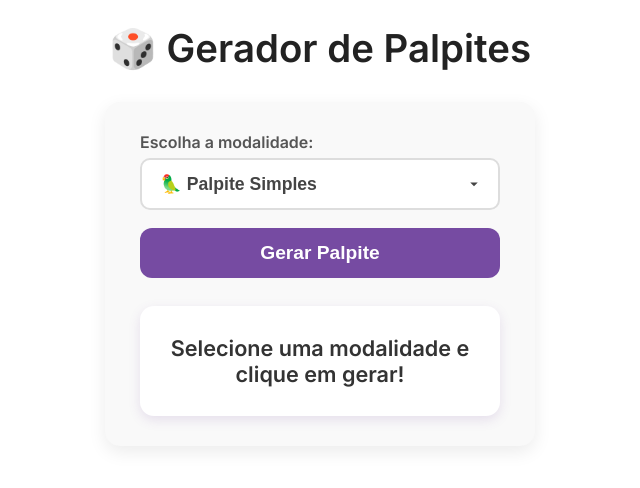
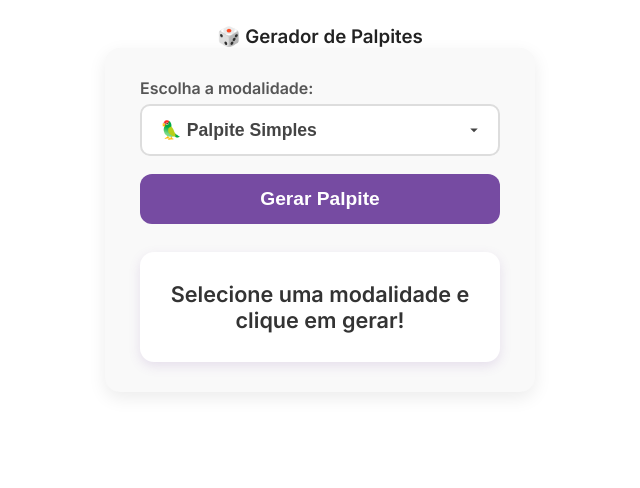
Before and after one commit to sportfacil/essepalpite, a plain HTML site: page index.html in a window 1280 px wide. Shown: the whole page, without its empty margins (320-960 px from the left). Drawn offline with Linux system fonts and the light colour scheme.

Commit message:
Update index.html
deixei menor o gerador de palpites

```diff
--- a/index.html
+++ b/index.html
@@ -113,7 +113,7 @@
   </style>
 </head>
 <body>
-  <h1>🎲 Gerador de Palpites</h1>
+  <h3>🎲 Gerador de Palpites</h3>
   <div class="container" role="main">
     <label for="modeSelect" style="font-weight:600;margin-bottom:6px;display:block;color:#555;">Escolha a modalidade:</label>
     <select id="modeSelect" aria-label="Selecione a modalidade">
```
